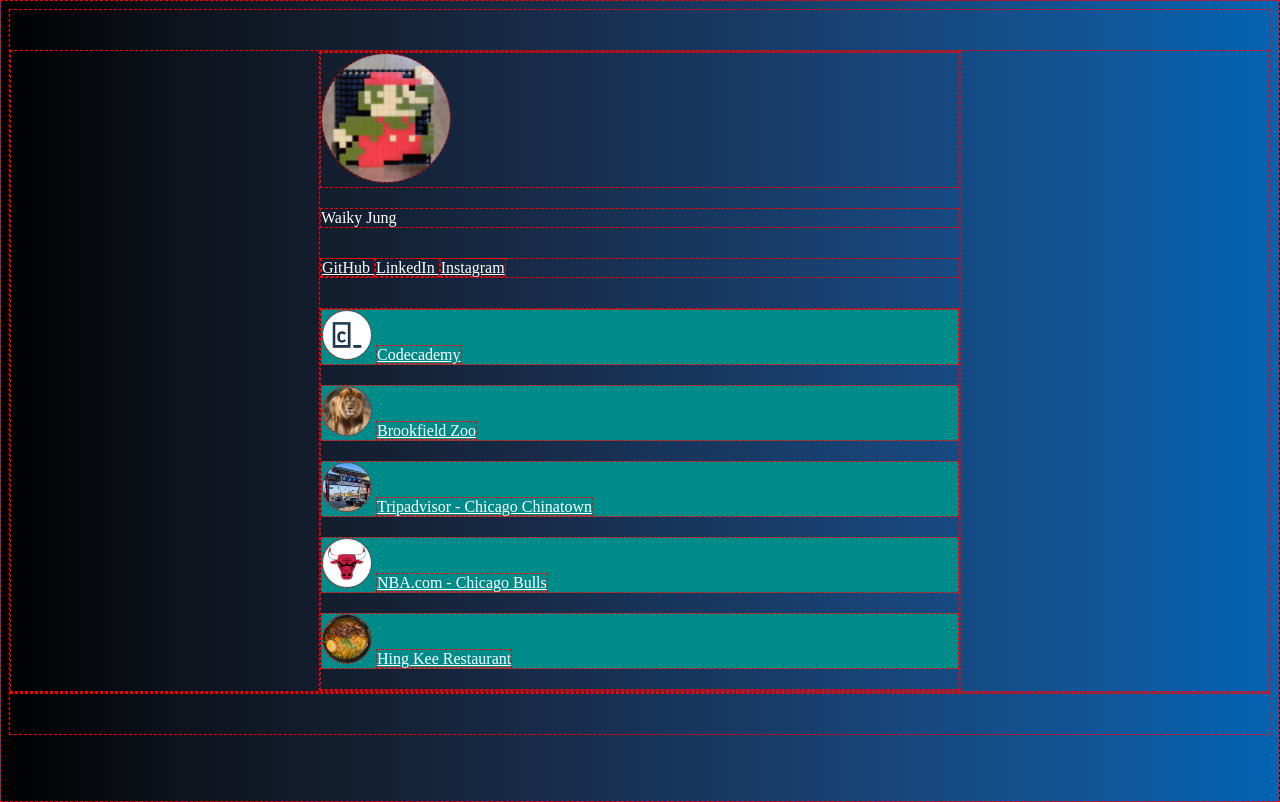
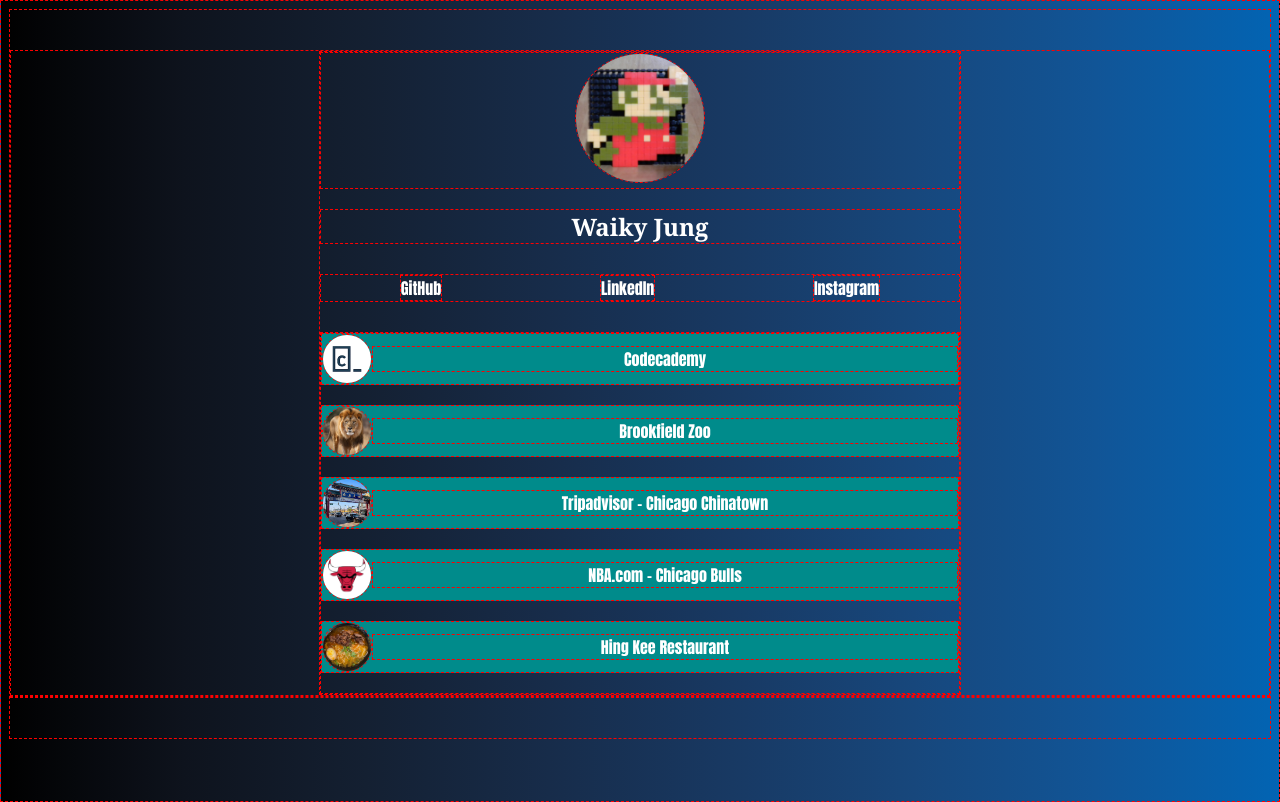
Before and after one commit to waikyjung/html-link-in-bio, a plain HTML site: page index.html in a window 1280 px wide. Drawn offline with Linux system fonts and the light colour scheme.

Commit message:
centering

```diff
--- a/index.html
+++ b/index.html
@@ -18,10 +18,12 @@
       padding: 40px 0;
       background: linear-gradient(90deg, #000000, #0e131d, #142032, #172c4a, #183963, #17477c, #115597, #0264b3);
       color: rgba(255, 255, 255, 1.0);
+      font-family: "Impact";
     }
 
     a {
       color: rgba(255, 255, 255, 1.0);
+      text-decoration: none;
     }
 
     .avatar-image {
@@ -41,6 +43,8 @@
     .item {
       background-color: darkcyan;
       margin-bottom: 20px;
+      display: flex;
+      align-items: center;
     }
 
     .main-container {
@@ -50,14 +54,26 @@
 
     .image-row {
       margin-bottom: 20px;
+      text-align: center;
     }
 
     .name-row {
       margin-bottom: 30px;
+      text-align: center;
+      font-family: "Georgia";
+      font-size: 24px;
+      font-weight: 900;
     }
 
     .social-icons-row {
       margin-bottom: 30px;
+      display: flex;
+      justify-content: space-around;
+    }
+
+    .link-text {
+      text-align: center;
+      flex-grow: 1;
     }
   </style>
 </head>
@@ -88,35 +104,35 @@
       <div class="links-row">
         <div class="item">
           <img class="thumbnail" src="/images/codecademy.png" width="100" height=auto>
-          <a target="_blank" href="https://www.codecademy.com/profiles/wakecode">
+          <a class="link-text" target="_blank" href="https://www.codecademy.com/profiles/wakecode">
             Codecademy
           </a>
         </div>
 
         <div class="item">
           <img class="thumbnail" src="/images/lion.png" width="100" height=auto>
-          <a target="_blank" href="https://www.brookfieldzoo.org/">
+          <a class="link-text" target="_blank" href="https://www.brookfieldzoo.org/">
             Brookfield Zoo
           </a>
         </div>
 
         <div class="item">
           <img class="thumbnail" src="/images/chicago-chinatown.png" width="100" height=auto>
-          <a target="_blank" href="https://www.tripadvisor.com/Attraction_Review-g35805-d169628-Reviews-Chicago_Chinatown-Chicago_Illinois.html">
+          <a class="link-text" target="_blank" href="https://www.tripadvisor.com/Attraction_Review-g35805-d169628-Reviews-Chicago_Chinatown-Chicago_Illinois.html">
             Tripadvisor - Chicago Chinatown
           </a>
         </div>
 
         <div class="item">
           <img class="thumbnail" src="/images/chicago-bulls.png" width="100" height=auto>
-          <a target="_blank" href="https://www.nba.com/bulls/">
+          <a class="link-text" target="_blank" href="https://www.nba.com/bulls/">
             NBA.com - Chicago Bulls
           </a>
         </div>
 
         <div class="item">
           <img class="thumbnail" src="/images/ramen.png" width="100" height=auto>
-          <a target="_blank" href="https://www.hingkeechinatown.com/">
+          <a class="link-text" target="_blank" href="https://www.hingkeechinatown.com/">
             Hing Kee Restaurant
           </a>
         </div>
```
